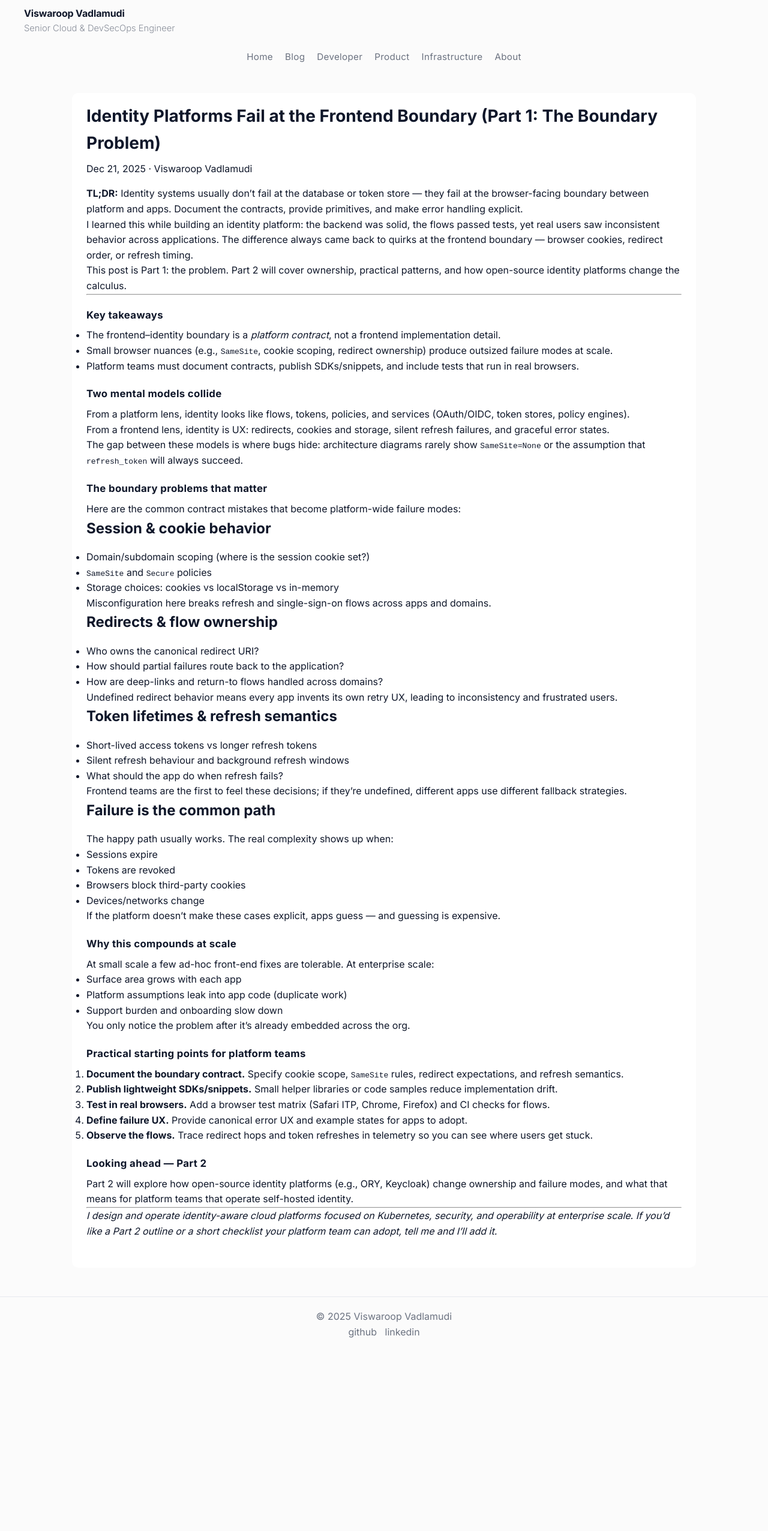
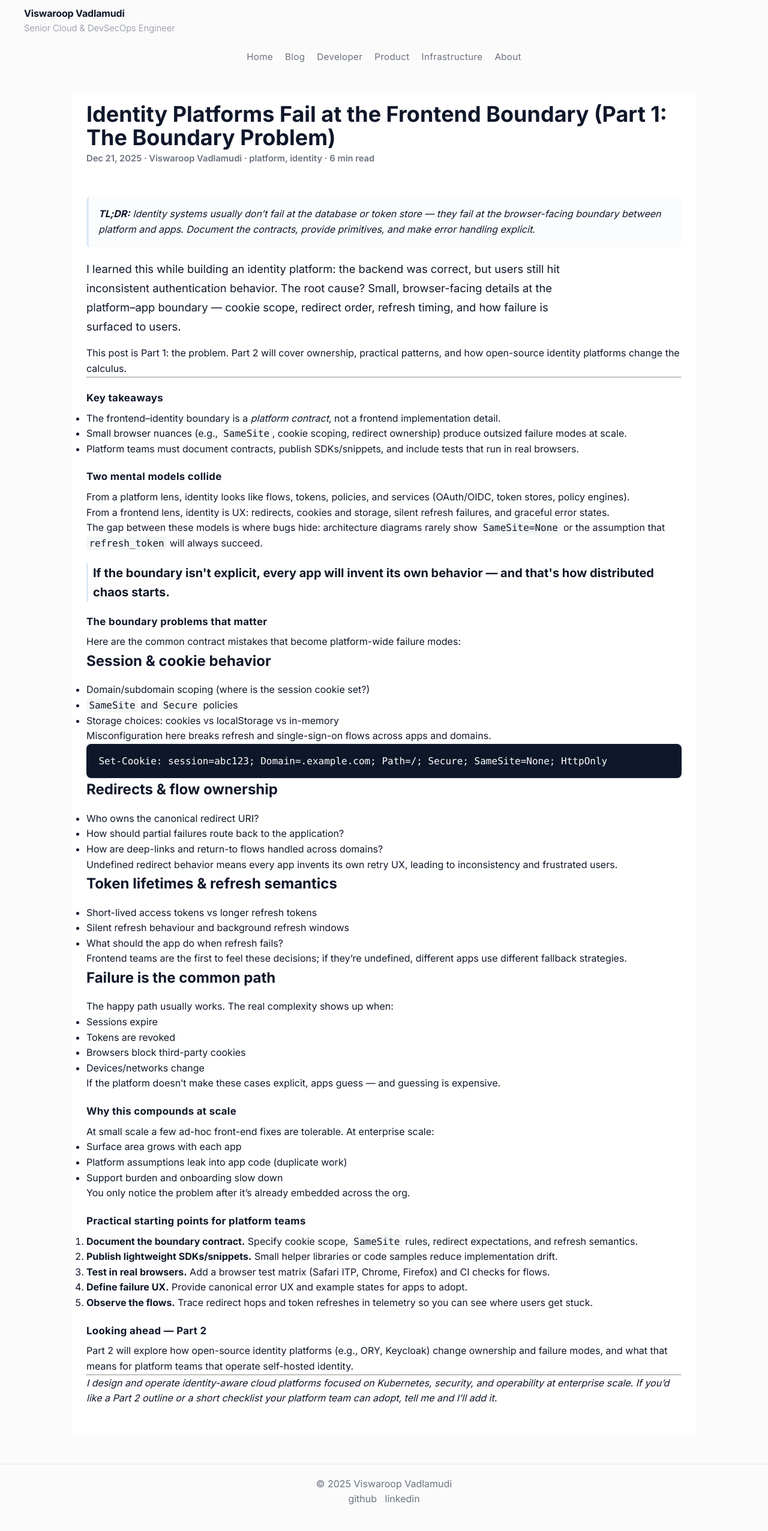
Before and after one commit to vviswaroop/vviswaroop.github.io, a Jekyll site: the page built from _posts/2025-12-21-identity-platforms-fail-at-the-frontend-boundary-part-1-the-boundary-problem.md, in a window 1280 px wide. Shown: the whole page at 60% size. Built offline with Jekyll 4.4.1, drawn with Linux system fonts in a browser that asks for light colours; before the commit the page ends 2273 px from its top, so only the background shows below that.

Commit message:
style(blog): article layout & post polish — lead, pull-quote, blockquote, code styling

````diff
--- a/_layouts/post.html
+++ b/_layouts/post.html
@@ -5,7 +5,7 @@ layout: default
 <article class="post">
   <header>
     <h1>{{ page.title }}</h1>
-    <p class="meta">{{ page.date | date: "%b %d, %Y" }} &middot; {{ page.author }}</p>
+    <p class="post-meta">{{ page.date | date: "%b %d, %Y" }} &middot; {{ page.author }} {% if page.categories %} &middot; {{ page.categories | join: ", " }}{% endif %} {% if page.reading_time %}&middot; {{ page.reading_time }} min read{% endif %}</p>
   </header>
 
   <div class="post-content">
--- a/_posts/2025-12-21-identity-platforms-fail-at-the-frontend-boundary-part-1-the-boundary-problem.md
+++ b/_posts/2025-12-21-identity-platforms-fail-at-the-frontend-boundary-part-1-the-boundary-problem.md
@@ -13,7 +13,7 @@ reading_time: 6
 
 > **TL;DR:** Identity systems usually don't fail at the database or token store — they fail at the browser-facing boundary between platform and apps. Document the contracts, provide primitives, and make error handling explicit.
 
-I learned this while building an identity platform: the backend was solid, the flows passed tests, yet real users saw inconsistent behavior across applications. The difference always came back to quirks at the frontend boundary — browser cookies, redirect order, or refresh timing.
+<p class="lead">I learned this while building an identity platform: the backend was correct, but users still hit inconsistent authentication behavior. The root cause? Small, browser-facing details at the platform–app boundary — cookie scope, redirect order, refresh timing, and how failure is surfaced to users.</p>
 
 This post is Part 1: the problem. Part 2 will cover ownership, practical patterns, and how open-source identity platforms change the calculus.
 
@@ -33,6 +33,8 @@ From a frontend lens, identity is UX: redirects, cookies and storage, silent ref
 
 The gap between these models is where bugs hide: architecture diagrams rarely show `SameSite=None` or the assumption that `refresh_token` will always succeed.
 
+<p class="pull-quote">If the boundary isn't explicit, every app will invent its own behavior — and that's how distributed chaos starts.</p>
+
 ## The boundary problems that matter
 
 Here are the common contract mistakes that become platform-wide failure modes:
@@ -44,6 +46,10 @@ Here are the common contract mistakes that become platform-wide failure modes:
 - Storage choices: cookies vs localStorage vs in-memory
 
 Misconfiguration here breaks refresh and single-sign-on flows across apps and domains.
+
+```http
+Set-Cookie: session=abc123; Domain=.example.com; Path=/; Secure; SameSite=None; HttpOnly
+```
 
 ### Redirects & flow ownership
 
--- a/assets/css/style.css
+++ b/assets/css/style.css
@@ -42,6 +42,17 @@
 .post-card{background:var(--light);padding:1rem;border-radius:8px;border:1px solid var(--border);transition:transform 0.18s,box-shadow 0.18s}
 .post-card:hover{transform:translateY(-6px);box-shadow:0 8px 20px rgba(16,24,40,0.06)}
 .post-meta{color:var(--secondary);font-size:0.9rem;margin-bottom:0.5rem}
+
+/* Post/article styles */
+article.post header { margin-bottom: 1.25rem; }
+article.post header h1 { font-size: 2.25rem; line-height:1.08; margin-bottom:0.25rem; }
+article.post .post-meta { color: var(--muted); font-weight:600; font-size:0.92rem; margin-bottom:1rem }
+.post-content .lead { font-size:1.15rem; color:var(--text); max-width:72ch; line-height:1.75; margin-bottom:1rem }
+.post-content blockquote { border-left: 4px solid rgba(10,102,194,0.12); padding-left:1rem; margin:1.25rem 0; color:var(--text); font-style:italic; background: rgba(10,102,194,0.02); border-radius:6px; padding:1rem; }
+.post-content pre { background: #0f172a; color: #fff; padding:1rem; border-radius:8px; overflow:auto; font-family: ui-monospace, SFMono-Regular, Menlo, Monaco, 'Roboto Mono', 'Courier New', monospace; }
+.post-content code { background: rgba(16,24,40,0.04); padding:0.12rem 0.28rem; border-radius:4px; font-family: ui-monospace, SFMono-Regular, Menlo, Monaco, 'Roboto Mono', 'Courier New', monospace; }
+.pull-quote { font-size:1.25rem; font-weight:700; color:var(--primary); margin:1.25rem 0; padding-left:0.5rem; border-left:3px solid rgba(10,102,194,0.14); }
+.post-content img { max-width:100%; border-radius:8px; display:block; margin:1rem 0 }
 .post-excerpt{color:#475569;font-size:0.95rem}
 .btn-sm{padding:0.4rem 0.8rem;font-size:0.9rem}
 
````
